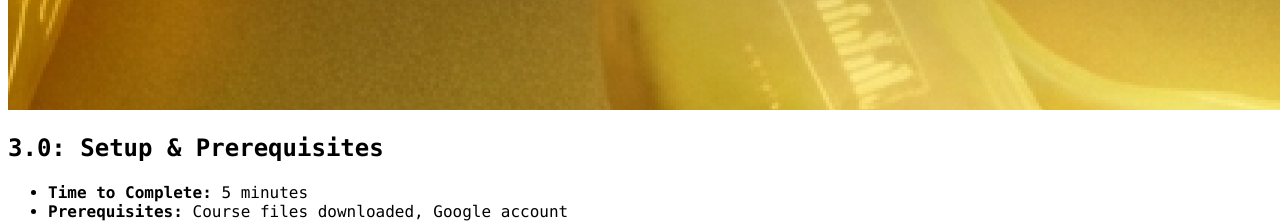
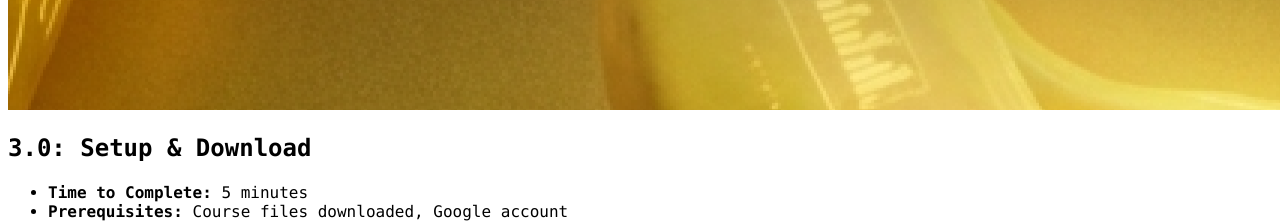
Before and after one commit to carlvellotti/cursor-pm-course, a Next.js app in the folder website/: page /nano-banana/setup in a window 1280 px wide. Shown: the part 860-1084 px from the top of the page. Built offline with nearby package versions, Linux system fonts and the light colour scheme.

Commit message:
Update 3.0 title to 'Setup & Download'

```diff
--- a/website/pages/nano-banana/_meta.ts
+++ b/website/pages/nano-banana/_meta.ts
@@ -1,5 +1,5 @@
 export default {
-  "setup": "3.0: Setup & API Key",
+  "setup": "3.0: Setup & Download",
   "welcome-first-generation": "3.1.1: Welcome & First Generation",
   "understanding-basics": "3.1.2: Understanding the Basics",
   "consistency-style": "3.1.3: Consistency & Style",
--- a/website/pages/nano-banana/setup.mdx
+++ b/website/pages/nano-banana/setup.mdx
@@ -1,5 +1,5 @@
 ---
-title: "3.0: Setup & Prerequisites"
+title: "3.0: Setup & Download"
 description: "Get ready for AI image generation with Gemini 3 Pro - included in the course download"
 keywords: "nano banana, gemini image generation, AI images, cursor, setup"
 ogImage: "https://cursorforpms.com/images/nano-banana-og.png"
@@ -7,7 +7,7 @@ ogImage: "https://cursorforpms.com/images/nano-banana-og.png"
 
 ![Nano Banana Pro for Product Managers](/images/nano-banana-banner.png)
 
-## 3.0: Setup & Prerequisites
+## 3.0: Setup & Download
 
 - **Time to Complete:** 5 minutes
 - **Prerequisites:** Course files downloaded, Google account
```
Also changed, not shown: 2 other files (tests, documents, lock files or other folders).
